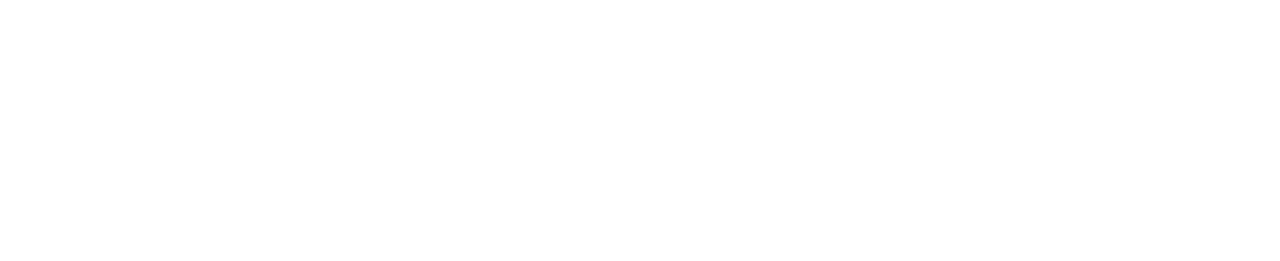
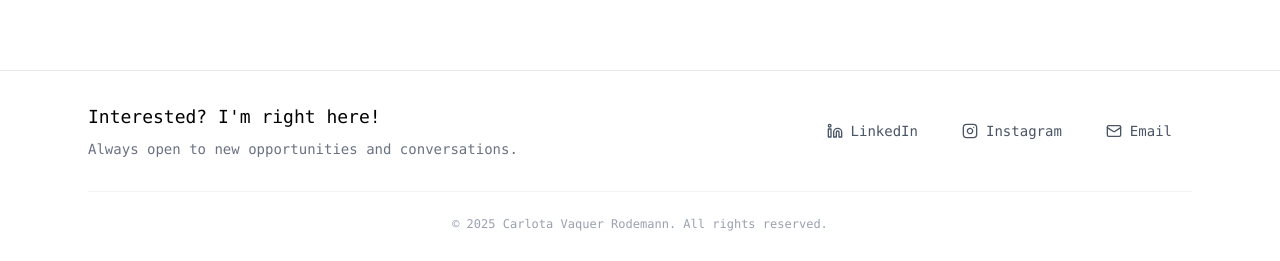
Before and after one commit to spken/portfolio, a React (Vite) app: page / in a window 1280 px wide. Shown: the part 1940-2201 px from the top of the page. Before the commit the page ends 2010 px from the top, so only its background shows below. Built offline with nearby package versions, Linux system fonts and the light colour scheme.

Commit message:
Add footer

```diff
--- a/src/App.tsx
+++ b/src/App.tsx
@@ -1,6 +1,6 @@
 import { useState } from "react";
 import { motion, AnimatePresence } from "framer-motion";
-import { Header, Hero, Work, About, Contact } from "./components";
+import { Header, Hero, Work, About, Contact, Footer } from "./components";
 
 function App() {
   const [activeSection, setActiveSection] = useState("work");
@@ -38,6 +38,7 @@ function App() {
           </motion.div>
         </AnimatePresence>
       </main>
+      <Footer />
     </div>
   );
 }
--- /dev/null
+++ b/src/components/Footer.tsx
@@ -0,0 +1,97 @@
+import { motion } from "framer-motion";
+import { Linkedin, Mail, ExternalLink, Instagram } from "lucide-react";
+
+export default function Footer() {
+  const currentYear = new Date().getFullYear();
+
+  const socialLinks = [
+    {
+      name: "LinkedIn",
+      href: "https://www.linkedin.com/in/carlota-vaquer-rodemann-290177352/",
+      icon: Linkedin,
+    },
+    {
+      name: "Instagram",
+      href: "https://www.instagram.com/carlota.vaquer/",
+      icon: Instagram,
+    },
+    {
+      name: "Email",
+      href: "mailto:carlotastar@icloud.com",
+      icon: Mail,
+    },
+  ];
+
+  return (
+    <footer className="border-t border-gray-200 bg-white">
+      <div className="container mx-auto px-6 py-8 max-w-6xl">
+        <div className="flex flex-col md:flex-row justify-between items-center gap-6">
+          <div className="flex flex-col items-start">
+            <motion.h3
+              initial={{ opacity: 0, y: 10 }}
+              whileInView={{ opacity: 1, y: 0 }}
+              transition={{ duration: 0.3 }}
+              viewport={{ once: true }}
+              className="text-lg font-medium text-black mb-2"
+            >
+              Interested? I'm right here!
+            </motion.h3>
+            <motion.p
+              initial={{ opacity: 0, y: 10 }}
+              whileInView={{ opacity: 1, y: 0 }}
+              transition={{ duration: 0.3, delay: 0.1 }}
+              viewport={{ once: true }}
+              className="text-sm text-gray-500 font-mono"
+            >
+              Always open to new opportunities and conversations.
+            </motion.p>
+          </div>
+
+          <motion.div
+            initial={{ opacity: 0, y: 10 }}
+            whileInView={{ opacity: 1, y: 0 }}
+            transition={{ duration: 0.3, delay: 0.2 }}
+            viewport={{ once: true }}
+            className="flex items-center gap-6"
+          >
+            {socialLinks.map((link, index) => (
+              <motion.a
+                key={link.name}
+                href={link.href}
+                target="_blank"
+                rel="noopener noreferrer"
+                className="flex items-center gap-2 text-gray-600 hover:text-black transition-colors duration-200 group"
+                whileHover={{ scale: 1.05 }}
+                whileTap={{ scale: 0.95 }}
+                initial={{ opacity: 0, x: 20 }}
+                whileInView={{ opacity: 1, x: 0 }}
+                transition={{ duration: 0.3, delay: 0.3 + index * 0.1 }}
+                viewport={{ once: true }}
+              >
+                <link.icon size={16} />
+                <span className="text-sm font-mono">{link.name}</span>
+                <ExternalLink
+                  size={12}
+                  className="opacity-0 group-hover:opacity-100 transition-opacity"
+                />
+              </motion.a>
+            ))}
+          </motion.div>
+        </div>
+
+        <motion.div
+          initial={{ opacity: 0 }}
+          whileInView={{ opacity: 1 }}
+          transition={{ duration: 0.3, delay: 0.4 }}
+          viewport={{ once: true }}
+          className="mt-8 pt-6 border-t border-gray-100 text-center"
+        >
+          <p className="text-xs text-gray-400 font-mono">
+            © {currentYear} Carlota Vaquer Rodemann. All rights
+            reserved.
+          </p>
+        </motion.div>
+      </div>
+    </footer>
+  );
+}
--- a/src/components/index.ts
+++ b/src/components/index.ts
@@ -3,3 +3,4 @@ export { default as Hero } from "./Hero";
 export { default as Work } from "./Work";
 export { default as About } from "./About";
 export { default as Contact } from "./Contact";
+export { default as Footer } from "./Footer";
```
Also changed, not shown: src/components/ProjectModal.tsx (line endings or trailing spaces).
